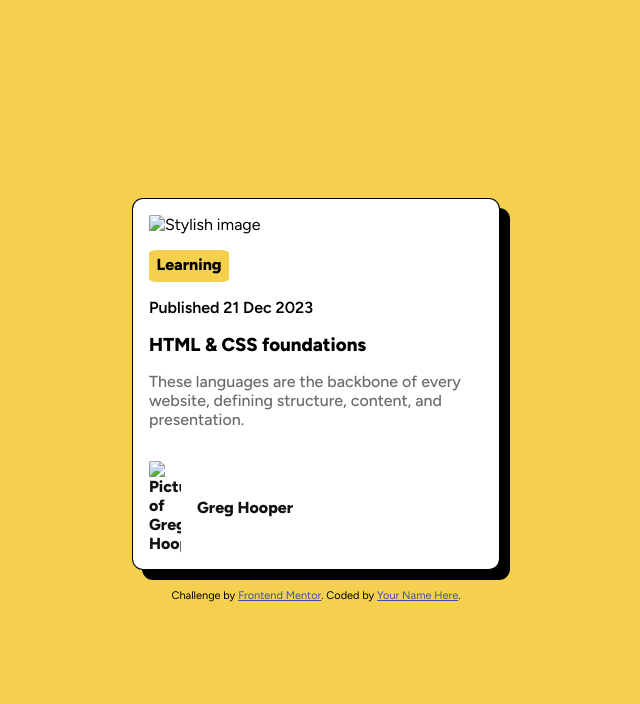
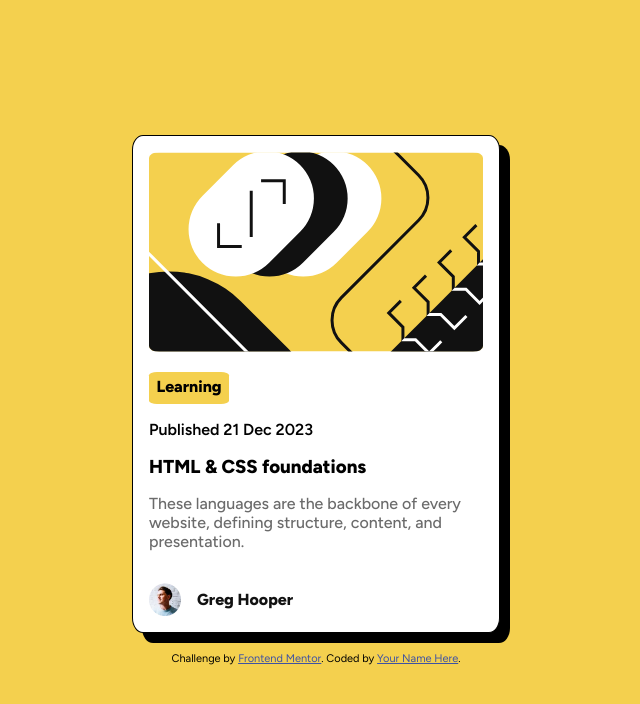
Before and after one commit to gschultz1999/Blog-card, a plain HTML site: page index.html in a window 1280 px wide. Shown: the whole page, without its empty margins (324-964 px from the left). Drawn offline with Linux system fonts and the light colour scheme.

Commit message:
Update index.html

```diff
--- a/index.html
+++ b/index.html
@@ -26,7 +26,7 @@
       <section id="hero-container">
         <section class="content">
 
-          <img src="../blog-preview-card-main/assets/images/illustration-article.svg" alt="Stylish image">
+          <img src="assets/images/illustration-article.svg" alt="Stylish image">
 
           <header>
             Learning
@@ -45,7 +45,7 @@
           </p>
 
           <article class="name">
-            <img src="../blog-preview-card-main/assets/images/image-avatar.webp" alt="Picture of Greg Hooper">
+            <img src="assets/images/image-avatar.webp" alt="Picture of Greg Hooper">
             Greg Hooper
           </article>
 
```
